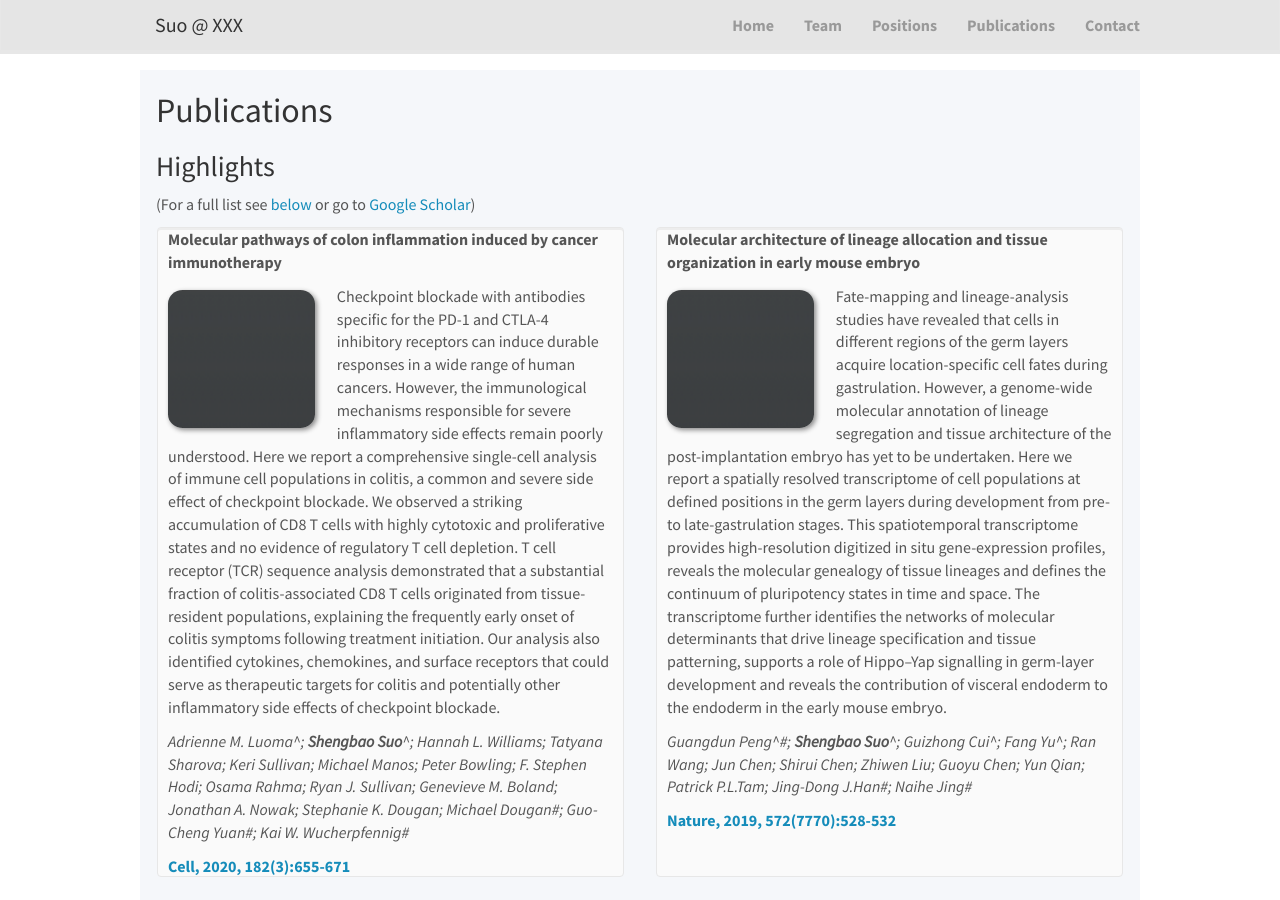
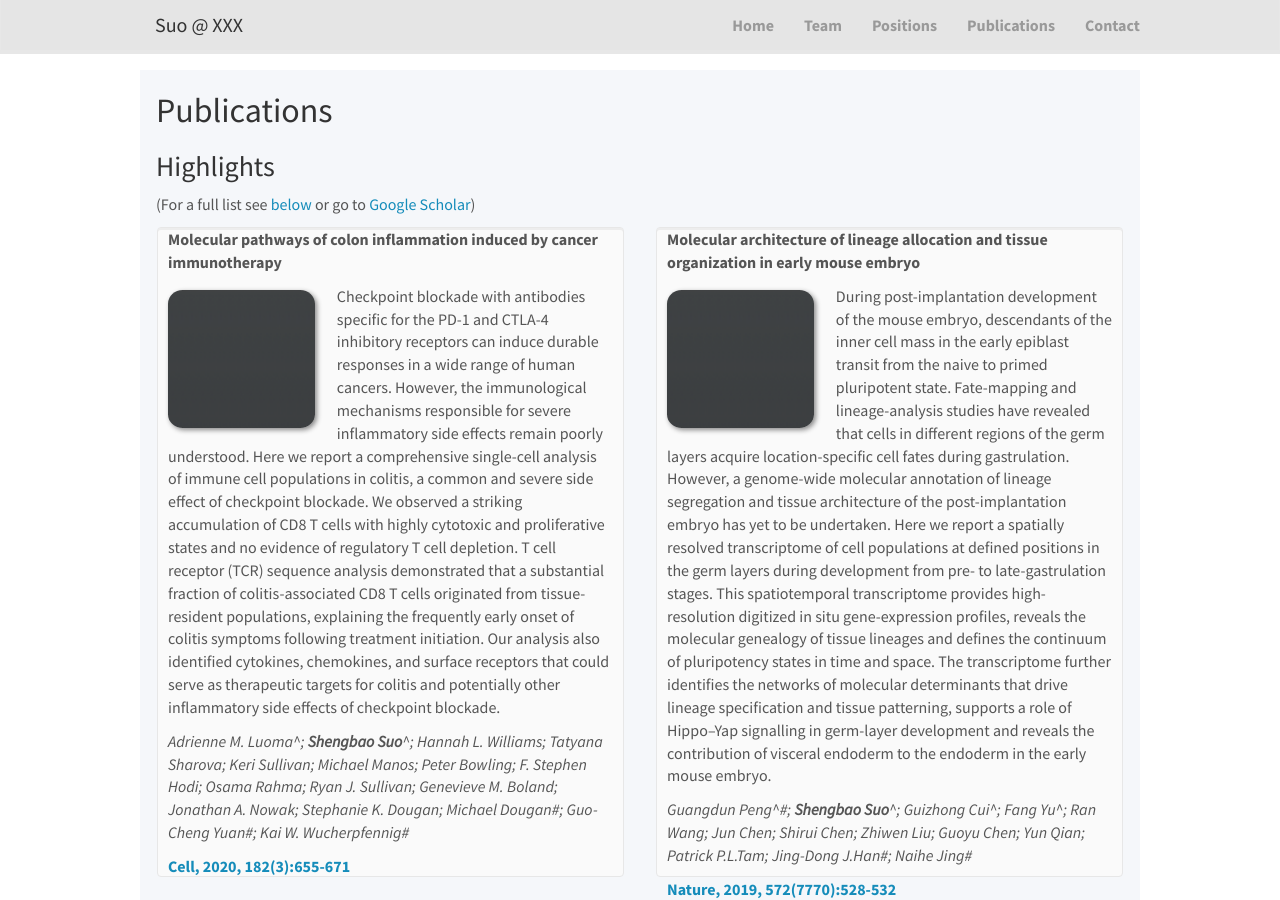
Before and after one commit to suoshengbao/suoshengbao.github.io, a Jekyll site: the page built from _pages/publications.md, in a window 1280 px wide and 900 px high. Built offline with Jekyll 4.4.1, drawn with Linux system fonts in a browser that asks for light colours; nearby versions of some CDN libraries.

Commit message:
Update publist.yml

```diff
--- a/_data/publist.yml
+++ b/_data/publist.yml
@@ -12,7 +12,7 @@
 - title: Molecular architecture of lineage allocation and tissue organization in early mouse embryo
   image: dummy.png
   description:
-    Fate-mapping and lineage-analysis studies have revealed that cells in different regions of the germ layers acquire location-specific cell fates during gastrulation. However, a genome-wide molecular annotation of lineage segregation and tissue architecture of the post-implantation embryo has yet to be undertaken. Here we report a spatially resolved transcriptome of cell populations at defined positions in the germ layers during development from pre- to late-gastrulation stages. This spatiotemporal transcriptome provides high-resolution digitized in situ gene-expression profiles, reveals the molecular genealogy of tissue lineages and defines the continuum of pluripotency states in time and space. The transcriptome further identifies the networks of molecular determinants that drive lineage specification and tissue patterning, supports a role of Hippo–Yap signalling in germ-layer development and reveals the contribution of visceral endoderm to the endoderm in the early mouse embryo.
+    During post-implantation development of the mouse embryo, descendants of the inner cell mass in the early epiblast transit from the naive to primed pluripotent state. Fate-mapping and lineage-analysis studies have revealed that cells in different regions of the germ layers acquire location-specific cell fates during gastrulation. However, a genome-wide molecular annotation of lineage segregation and tissue architecture of the post-implantation embryo has yet to be undertaken. Here we report a spatially resolved transcriptome of cell populations at defined positions in the germ layers during development from pre- to late-gastrulation stages. This spatiotemporal transcriptome provides high-resolution digitized in situ gene-expression profiles, reveals the molecular genealogy of tissue lineages and defines the continuum of pluripotency states in time and space. The transcriptome further identifies the networks of molecular determinants that drive lineage specification and tissue patterning, supports a role of Hippo–Yap signalling in germ-layer development and reveals the contribution of visceral endoderm to the endoderm in the early mouse embryo.
   authors:
     Guangdun Peng^#; <b>Shengbao Suo</b>^; Guizhong Cui^; Fang Yu^; Ran Wang; Jun Chen; Shirui Chen; Zhiwen Liu; Guoyu Chen; Yun Qian; Patrick P.L.Tam; Jing-Dong J.Han#; Naihe Jing#
   link:
```
